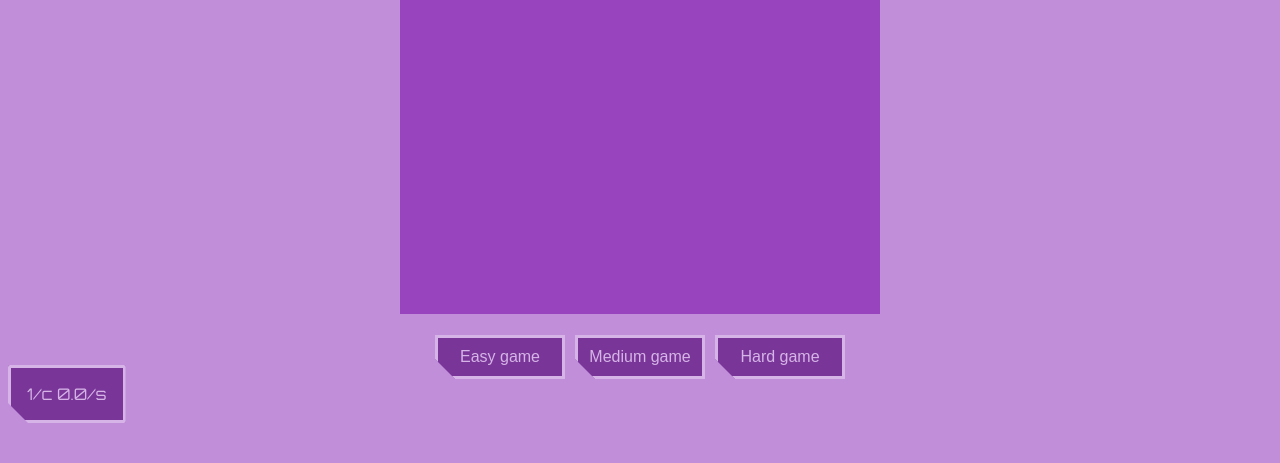
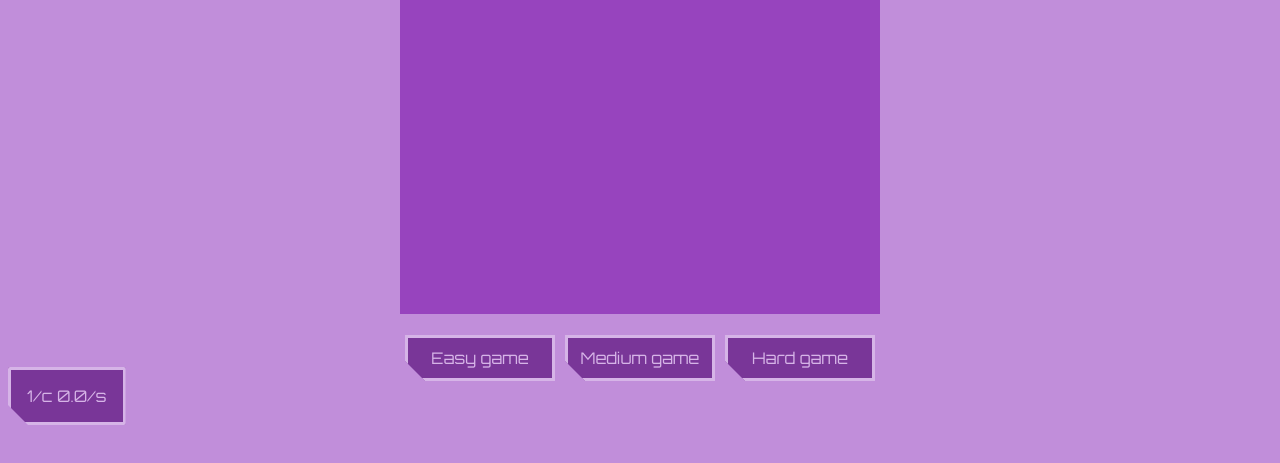
Before and after one commit to rf00132/portfolioV2, a plain HTML site: page brick-breaker.html in a window 1280 px wide. Shown: the part 165-628 px from the top of the page. Drawn offline with Linux system fonts and the light colour scheme.

Commit message:
Resized buttons and made them the correct font

```diff
--- a/CSS/brickBreaker.css
+++ b/CSS/brickBreaker.css
@@ -20,7 +20,7 @@ canvas {
     padding: 10px;
     clip-path: var(--box-bottom-left-cutout);
     font-size: 16px;
-    min-width: 130px;
+    min-width: 150px;
 }
 
 .buttons{
--- a/CSS/index.css
+++ b/CSS/index.css
@@ -66,6 +66,9 @@ a {
         text-decoration: none;
         color: var(--text-color-light);
     }
+}
+button {
+    font-family: var(--font), sans-serif;
 }
 
 .nav-bar {
```
